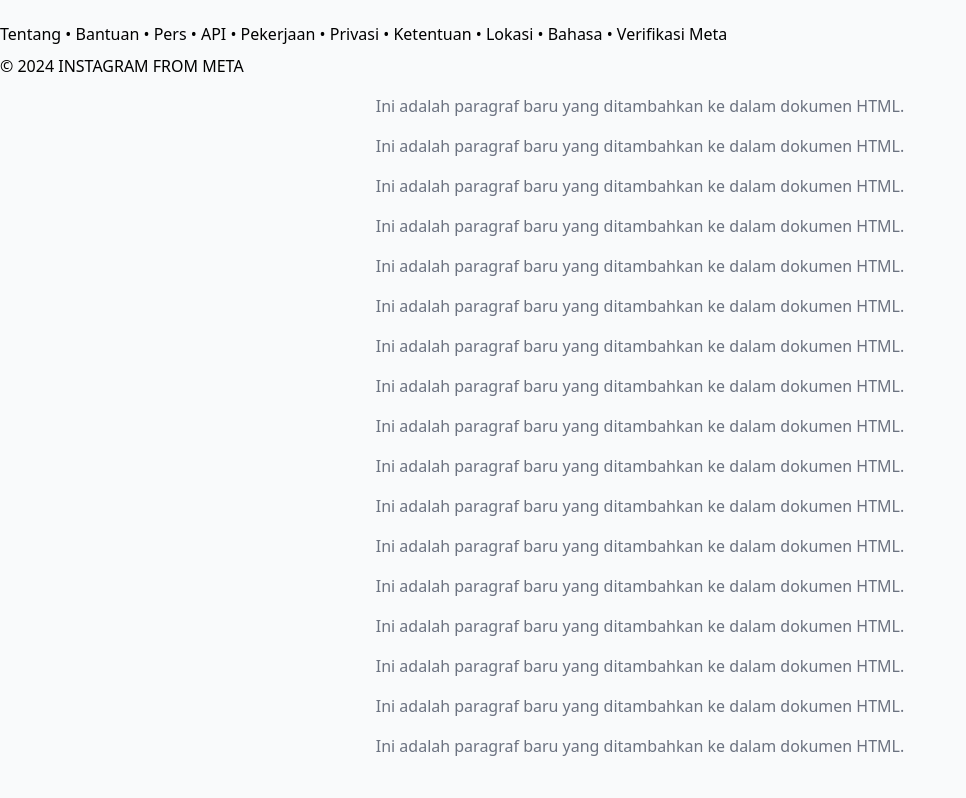
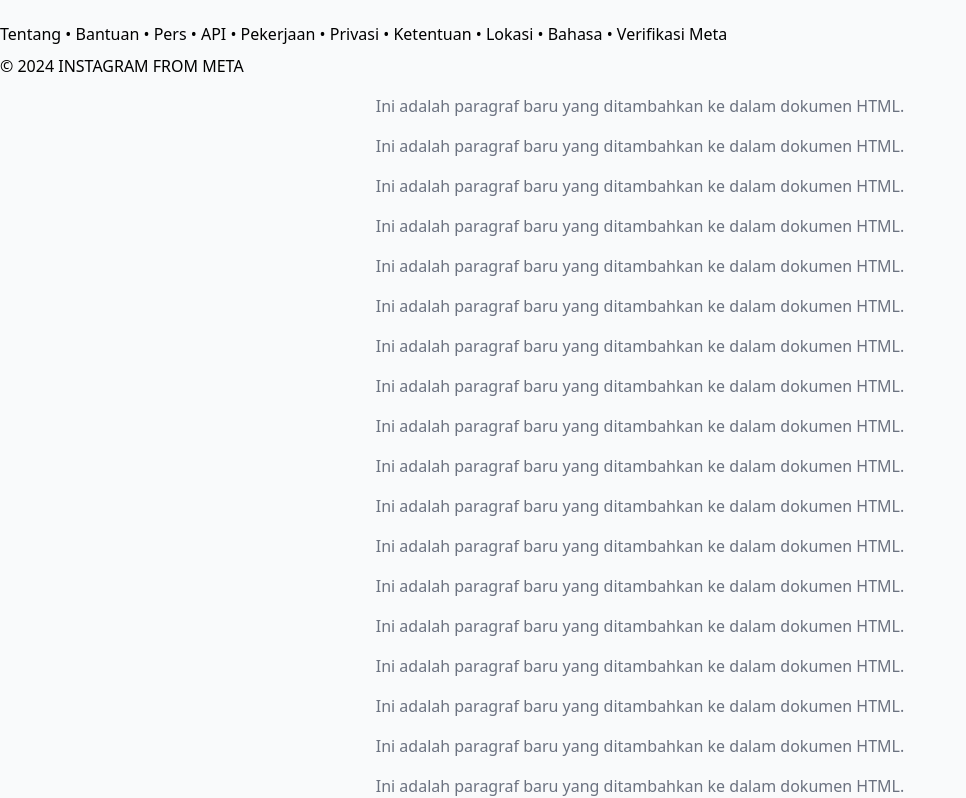
Before and after one commit to MyWebR/PENGHIJAUAN, a plain HTML site: page index2.html in a window 1280 px wide. Shown: the part 3980-4778 px from the top of the page, without its empty margins (0-966 px from the left). Before the commit the page ends 4738 px from the top, so only its background shows below. Drawn offline with nearby package versions, Linux system fonts and the light colour scheme.

Commit message:
Add new paragraph to index2.html for additional content

```diff
--- a/index2.html
+++ b/index2.html
@@ -254,5 +254,8 @@
      <p class="text-center text-gray-500 mt-4">
           Ini adalah paragraf baru yang ditambahkan ke dalam dokumen HTML.
      </p>
+     <p class="text-center text-gray-500 mt-4">
+          Ini adalah paragraf baru yang ditambahkan ke dalam dokumen HTML.
+     </p>
 </body>
 </html>
```
